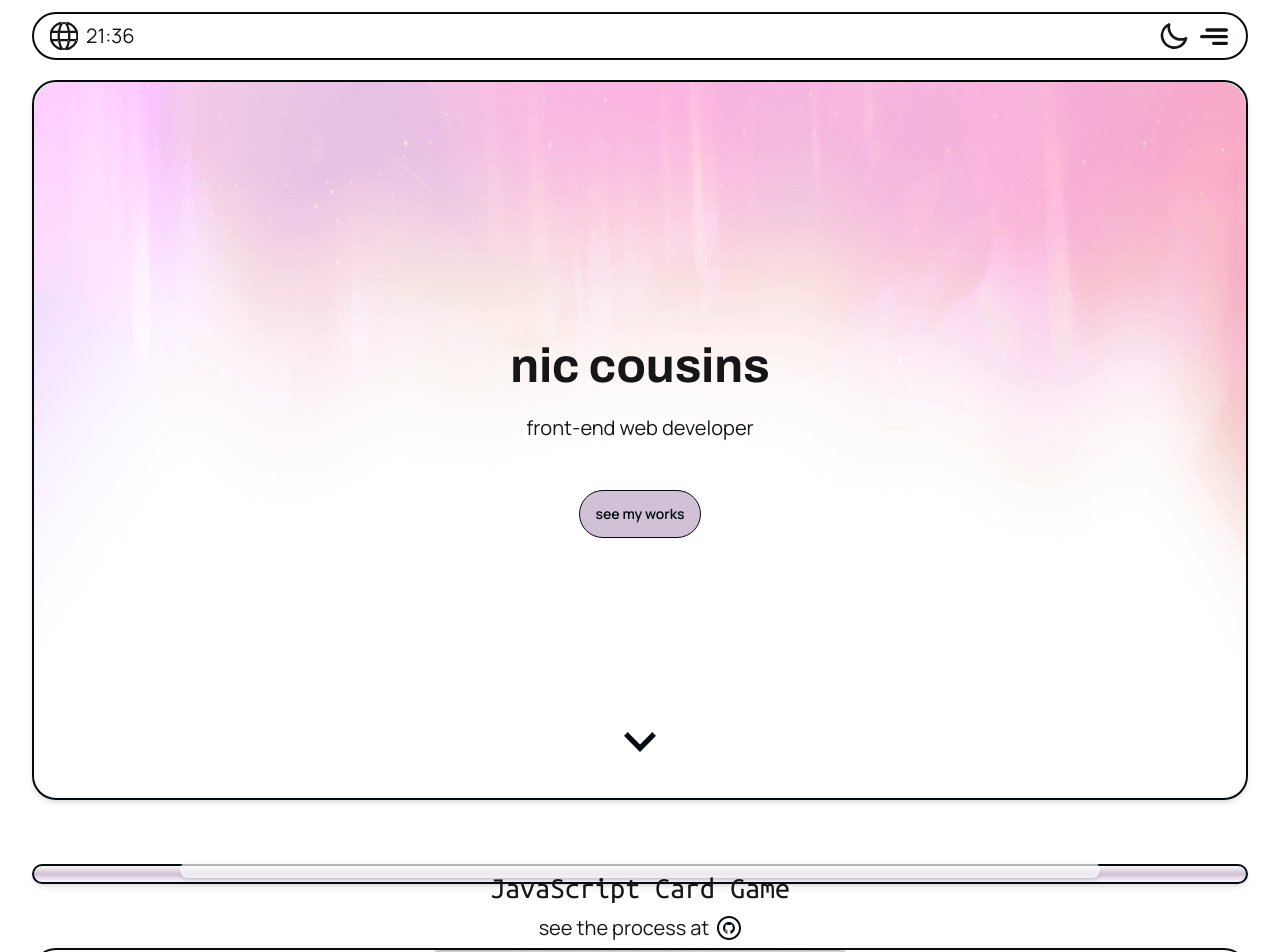
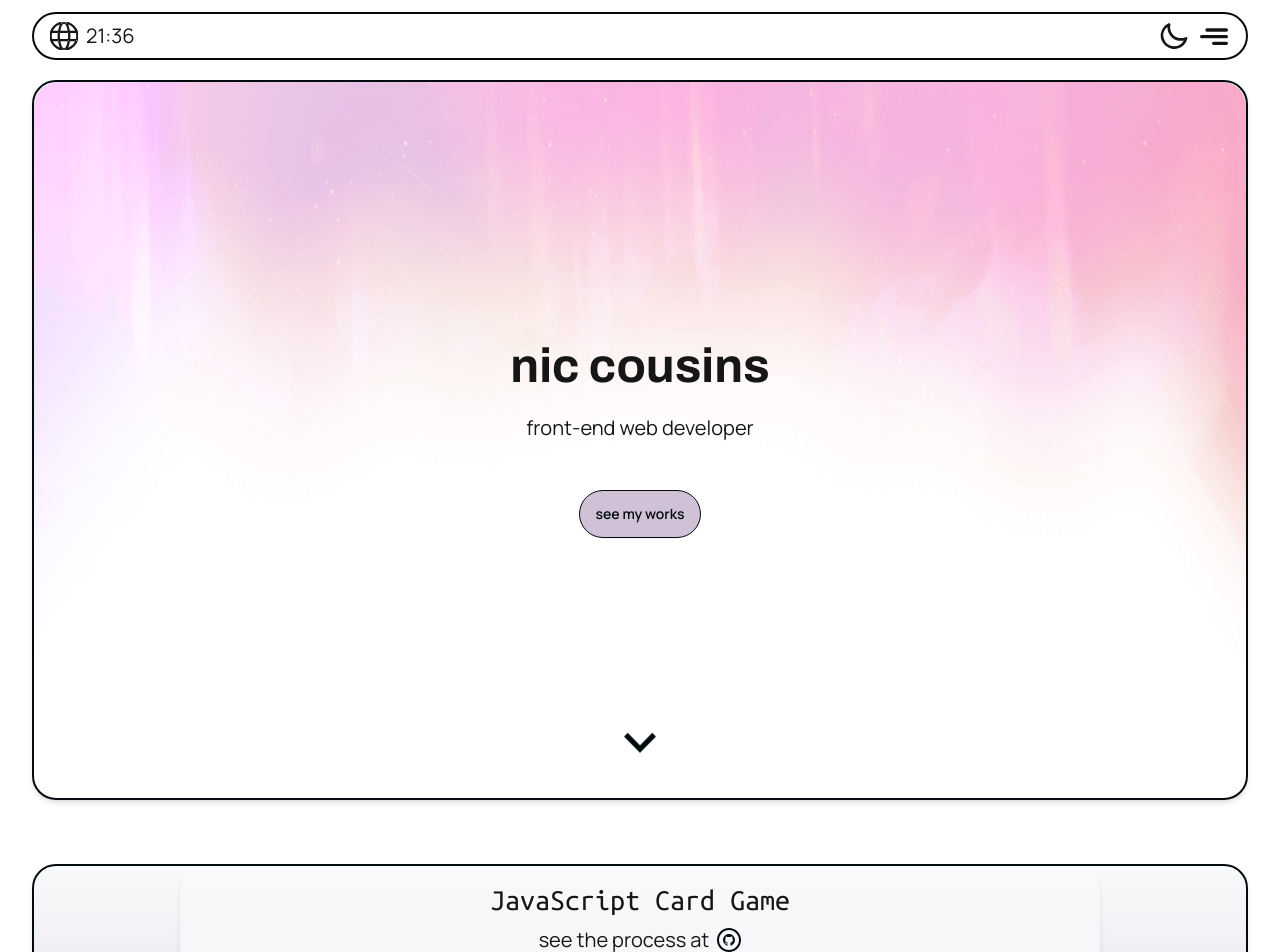
Before and after one commit to nstcuz/portfolio, a React (Vite) app: page / in a window 1280 px wide. Shown: the top 952 px of the page. Built offline with nearby package versions, Linux system fonts and the light colour scheme; no server answers.

Commit message:
might have fixed some stuff who knows

```diff
--- a/src/components/ProjectBrowser.jsx
+++ b/src/components/ProjectBrowser.jsx
@@ -11,15 +11,6 @@ const ProjectBrowser = () => {
   const slider = useRef(null);
   const navigate = useNavigate();
   const [smallBP, setSmallBP] = useState(window.innerWidth < 980);
-
-  const handleResize = () => {
-    setSmallBP(window.innerWidth < 980);
-  };
-
-  useEffect(() => {
-    window.addEventListener('resize', handleResize);
-    return () => window.removeEventListener('resize', handleResize);
-  }, []);
 
   const settings = {
     infinite: true,
@@ -35,7 +26,7 @@ const ProjectBrowser = () => {
   return (
     <section id='projects' className="relative w-[95vw] h-full py-2 mx-auto border-2 border-neutral-content rounded-3xl shadow-md p-4 text-center bg-gradient-to-b from-base-200 via-primary to-base-200">
       <span id="project-anchor" className="relative top-[-72px]"></span>
-      <div className={`relative bottom-0 my-auto max-w-[920px] p-2 bg-base-200 shadow-md rounded-2xl bg-opacity-70 ${smallBP ? 'project-center' : 'project-center-reset'}`}>
+        <div className='relative mx-auto my-auto max-w-[920px] p-2 bg-base-200 shadow-md rounded-2xl bg-opacity-70'>
         <Slider ref={slider} {...settings}>
           {projects.map((project, index) => (
             <section key={index}>
--- a/src/css/tailwind.css
+++ b/src/css/tailwind.css
@@ -13,7 +13,7 @@
   position: relative;
   top: 50%;
   right: 50%;
-  transform: translate(50%,-50%);
+  transform: translate(50%, -50%);
 }
 
 /* hacky fix for firefox Slider container */
@@ -29,7 +29,7 @@
   -webkit-backdrop-filter: blur(9.4px);
 }
 
-.project-center-reset {
+.project-true-center {
   position: absolute;
   top: 50%;
   right: 50%;
```
